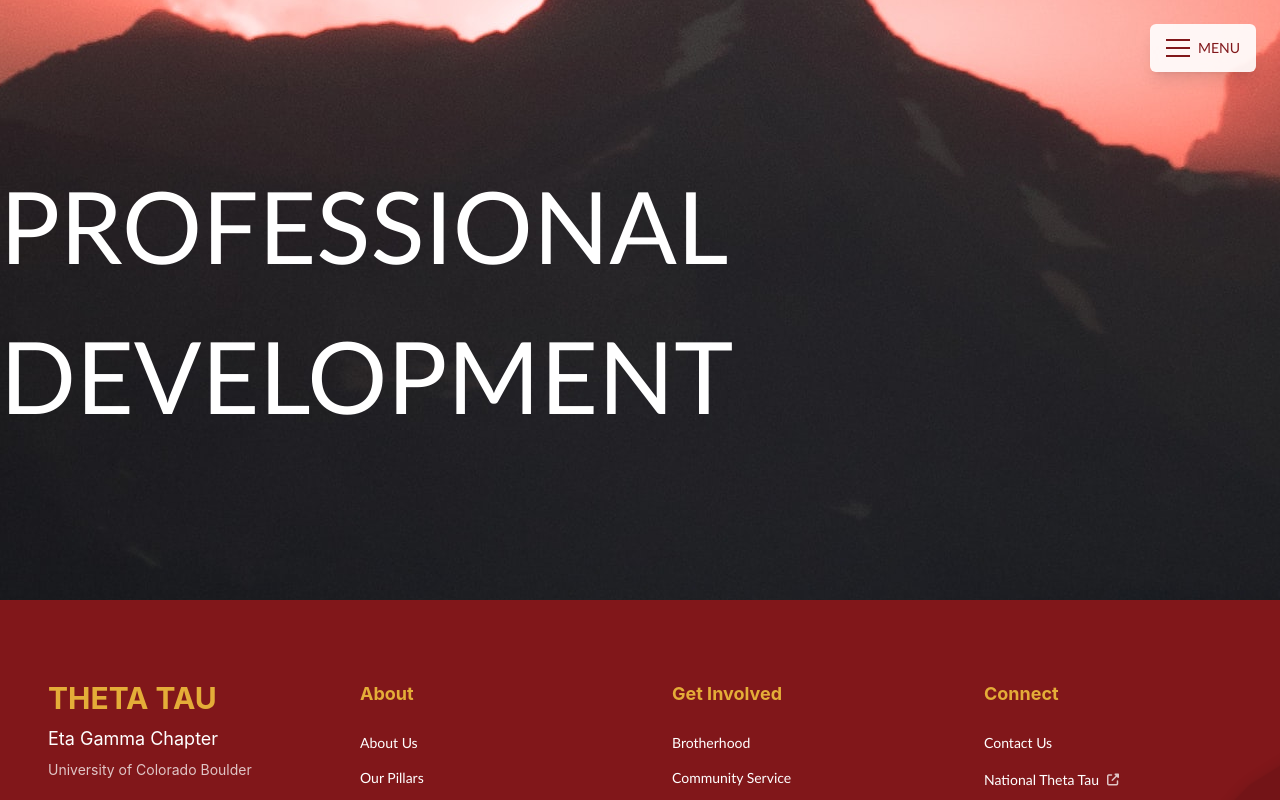
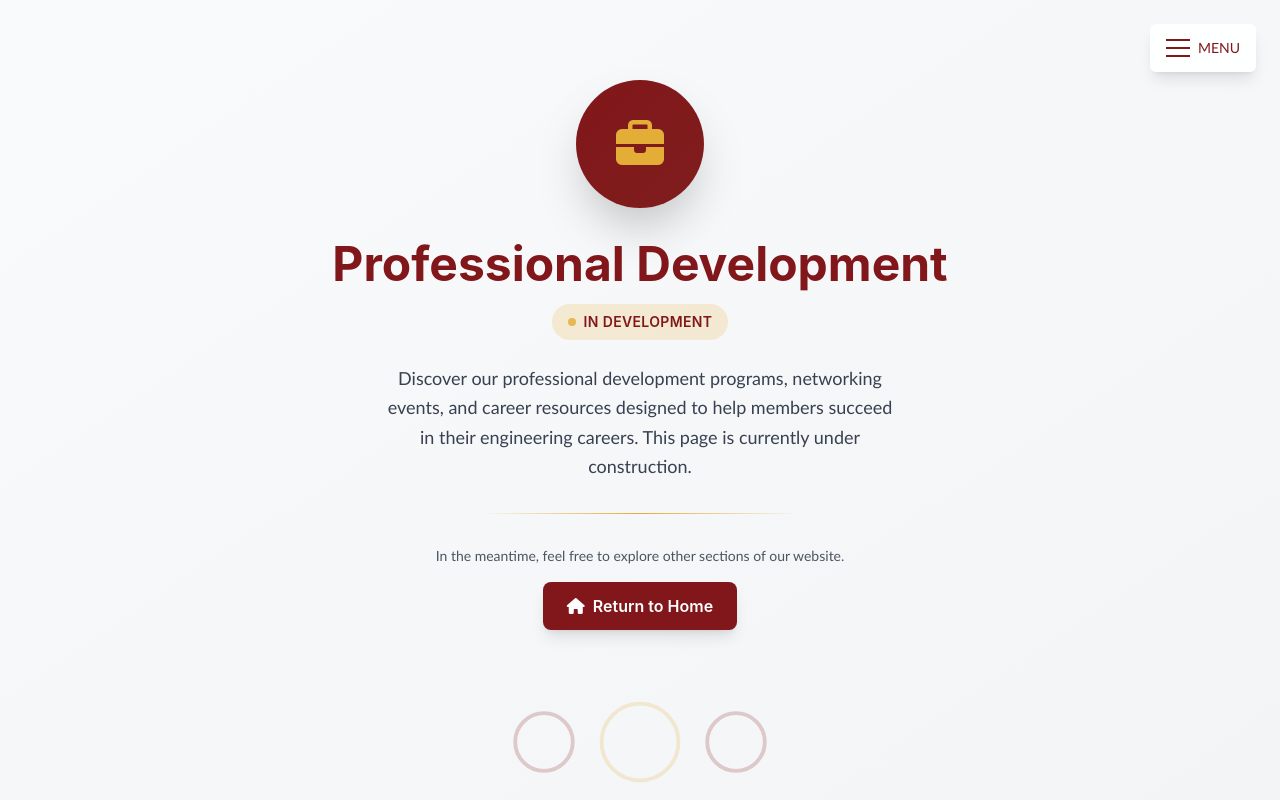
Before and after one commit to BoulderThetaTau/TT_Website, a React (Create React App) app: page /prof-dev in a window 1280 px wide. Shown: the top 800 px of the page. Built offline with nearby package versions, Linux system fonts and the light colour scheme; a web font is replaced by a local one.

Commit message:
Updated members card, + cleaned up pages

```diff
--- a/src/App.tsx
+++ b/src/App.tsx
@@ -6,6 +6,9 @@ import { Footer } from './Components/layout/Footer';
 import { Home } from './Pages/Home';
 import { About } from './Pages/About';
 import { Members } from './Pages/Members';
+import { Brotherhood } from './Pages/Brotherhood';
+import { CommunityService } from './Pages/CommunityService';
+import { ProfessionalDevelopment } from './Pages/ProfessionalDevelopment';
 
 // Import Tailwind output
 import './output.css';
@@ -14,10 +17,6 @@ import '@fortawesome/fontawesome-free/css/all.min.css';
 
 // Old page imports - will be replaced with TypeScript versions
 import Contact from './Components/pages/Contact';
-import SignUp from './Components/pages/SignUp';
-import Brotherhood from './Components/pages/Brotherhood';
-import CommServ from './Components/pages/CommServe';
-import ProfDef from './Components/pages/ProfDef';
 import Rush from './Components/pages/Rush';
 
 /**
@@ -37,9 +36,8 @@ const App: React.FC = () => {
         <Route path="/members" element={<Members />} />
         <Route path="/brotherhood" element={<Brotherhood />} />
         <Route path="/contact" element={<Contact />} />
-        <Route path="/comm-serve" element={<CommServ />} />
-        <Route path="/prof-dev" element={<ProfDef />} />
-        <Route path="/sign-up" element={<SignUp />} />
+        <Route path="/comm-serve" element={<CommunityService />} />
+        <Route path="/prof-dev" element={<ProfessionalDevelopment />} />
         <Route path="/rush" element={<Rush />} />
         {/* Legacy route - redirect /merc to /members */}
         <Route path="/merc" element={<Members />} />
--- /dev/null
+++ b/src/Components/common/InDevelopment.tsx
@@ -0,0 +1,104 @@
+import React from 'react';
+
+/**
+ * InDevelopment Component
+ *
+ * Placeholder page for sections under construction.
+ * Displays a professional "coming soon" message.
+ */
+interface InDevelopmentProps {
+  pageName: string;
+  description?: string;
+  icon?: string;
+}
+
+export const InDevelopment: React.FC<InDevelopmentProps> = ({
+  pageName,
+  description = 'This page is currently under construction. Check back soon!',
+  icon = 'fas fa-tools',
+}) => {
+  return (
+    <main className="w-full min-h-screen bg-gradient-to-br from-gray-50 to-gray-100 flex items-center justify-center px-6 py-20">
+      <div className="max-w-2xl w-full text-center">
+        {/* Icon */}
+        <div className="mb-8 flex justify-center">
+          <div className="w-32 h-32 rounded-full bg-gradient-to-br from-thetaTauRed to-red-900 flex items-center justify-center shadow-2xl">
+            <i className={`${icon} text-5xl text-thetaTauGold`} />
+          </div>
+        </div>
+
+        {/* Title */}
+        <h1 className="font-primary font-bold text-4xl md:text-5xl text-thetaTauRed mb-4">
+          {pageName}
+        </h1>
+
+        {/* Status Badge */}
+        <div className="inline-flex items-center gap-2 px-4 py-2 bg-thetaTauGold bg-opacity-20 rounded-full mb-6">
+          <div className="w-2 h-2 bg-thetaTauGold rounded-full animate-pulse" />
+          <span className="font-primary font-semibold text-sm text-thetaTauRed uppercase tracking-wide">
+            In Development
+          </span>
+        </div>
+
+        {/* Description */}
+        <p className="text-gray-700 text-lg leading-relaxed mb-8 max-w-lg mx-auto">
+          {description}
+        </p>
+
+        {/* Decorative Line */}
+        <div className="flex items-center justify-center gap-4 mb-8">
+          <div className="h-px bg-gradient-to-r from-transparent via-thetaTauGold to-transparent w-full max-w-xs" />
+        </div>
+
+        {/* Call to Action */}
+        <div className="space-y-4">
+          <p className="text-gray-600 text-sm">
+            In the meantime, feel free to explore other sections of our website.
+          </p>
+          <a
+            href="/"
+            className="inline-flex items-center gap-2 px-6 py-3 bg-thetaTauRed hover:bg-red-900 text-white font-primary font-semibold rounded-lg transition-all duration-300 hover:scale-105 shadow-lg hover:shadow-xl focus:outline-none focus:ring-2 focus:ring-thetaTauGold focus:ring-offset-2"
+          >
+            <i className="fas fa-home" />
+            Return to Home
+          </a>
+        </div>
+
+        {/* Decorative Gears */}
+        <div className="mt-16 opacity-20">
+          <svg
+            className="w-full h-24"
+            viewBox="0 0 200 50"
+            fill="none"
+            xmlns="http://www.w3.org/2000/svg"
+          >
+            <circle
+              cx="50"
+              cy="25"
+              r="15"
+              stroke="currentColor"
+              strokeWidth="2"
+              className="text-thetaTauRed"
+            />
+            <circle
+              cx="100"
+              cy="25"
+              r="20"
+              stroke="currentColor"
+              strokeWidth="2"
+              className="text-thetaTauGold"
+            />
+            <circle
+              cx="150"
+              cy="25"
+              r="15"
+              stroke="currentColor"
+              strokeWidth="2"
+              className="text-thetaTauRed"
+            />
+          </svg>
+        </div>
+      </div>
+    </main>
+  );
+};
--- a/src/Components/layout/Footer.tsx
+++ b/src/Components/layout/Footer.tsx
@@ -52,7 +52,6 @@ export const Footer: React.FC = () => {
         { label: 'Brotherhood', path: '/brotherhood' },
         { label: 'Community Service', path: '/comm-serve' },
         { label: 'Professional Development', path: '/prof-dev' },
-        { label: 'Sign Up', path: '/sign-up' },
       ],
     },
     {
--- a/src/Components/members/MemberModal.tsx
+++ b/src/Components/members/MemberModal.tsx
@@ -141,8 +141,11 @@ export const MemberModal: React.FC<MemberModalProps> = ({ member, isOpen, onClos
                 {member.major && (
                   <InfoItem icon="fas fa-graduation-cap" label="Major" value={member.major} />
                 )}
-                {member.year && (
-                  <InfoItem icon="fas fa-calendar" label="Year" value={member.year} />
+                {member.hometown && (
+                  <InfoItem icon="fas fa-map-marker-alt" label="Hometown" value={member.hometown} />
+                )}
+                {member.roleNumber && (
+                  <InfoItem icon="fas fa-id-badge" label="Role Number" value={member.roleNumber} />
                 )}
                 {member.graduationYear && (
                   <InfoItem
@@ -150,9 +153,6 @@ export const MemberModal: React.FC<MemberModalProps> = ({ member, isOpen, onClos
                     label="Graduation"
                     value={member.graduationYear.toString()}
                   />
-                )}
-                {member.hometown && (
-                  <InfoItem icon="fas fa-map-marker-alt" label="Hometown" value={member.hometown} />
                 )}
               </div>
 
@@ -166,6 +166,19 @@ export const MemberModal: React.FC<MemberModalProps> = ({ member, isOpen, onClos
                   <p className="text-gray-700 text-base leading-relaxed">
                     {member.bio}
                   </p>
+
+                  {/* Member Signature */}
+                  {member.roleNumber && (
+                    <div className="mt-6 pt-4 border-t border-gray-200">
+                      <p className="text-gray-600 italic text-base leading-relaxed font-serif">
+                        In H&T,
+                        <br />
+                        {member.firstName} {member.lastName}
+                        <br />
+                        ΗΓ {member.roleNumber}
+                      </p>
+                    </div>
+                  )}
                 </div>
               )}
 
--- /dev/null
+++ b/src/Pages/Brotherhood.tsx
@@ -0,0 +1,18 @@
+import React from 'react';
+import { InDevelopment } from '../Components/common/InDevelopment';
+
+/**
+ * Brotherhood Page
+ *
+ * Page showcasing brotherhood events, bonding activities, and chapter culture.
+ * Currently under development.
+ */
+export const Brotherhood: React.FC = () => {
+  return (
+    <InDevelopment
+      pageName="Brotherhood"
+      description="Explore our brotherhood events, bonding activities, and the strong bonds that make Theta Tau a lifelong community. This page is currently under construction."
+      icon="fas fa-users"
+    />
+  );
+};
--- /dev/null
+++ b/src/Pages/CommunityService.tsx
@@ -0,0 +1,18 @@
+import React from 'react';
+import { InDevelopment } from '../Components/common/InDevelopment';
+
+/**
+ * Community Service Page
+ *
+ * Page showcasing community service initiatives and outreach programs.
+ * Currently under development.
+ */
+export const CommunityService: React.FC = () => {
+  return (
+    <InDevelopment
+      pageName="Community Service"
+      description="Learn about our commitment to serving the community through various service projects and outreach initiatives. This page is currently under construction."
+      icon="fas fa-hands-helping"
+    />
+  );
+};
--- /dev/null
+++ b/src/Pages/ProfessionalDevelopment.tsx
@@ -0,0 +1,18 @@
+import React from 'react';
+import { InDevelopment } from '../Components/common/InDevelopment';
+
+/**
+ * Professional Development Page
+ *
+ * Page showcasing professional development programs, workshops, and career resources.
+ * Currently under development.
+ */
+export const ProfessionalDevelopment: React.FC = () => {
+  return (
+    <InDevelopment
+      pageName="Professional Development"
+      description="Discover our professional development programs, networking events, and career resources designed to help members succeed in their engineering careers. This page is currently under construction."
+      icon="fas fa-briefcase"
+    />
+  );
+};
--- a/src/constants/navigation.ts
+++ b/src/constants/navigation.ts
@@ -24,7 +24,6 @@ export const ROUTES = {
   MEMBERS: '/members',
   MERC: '/merc', // Legacy route - redirects to /members
   RUSH: '/rush',
-  SIGN_UP: '/sign-up',
 } as const;
 
 // Navigation items for header/navbar
--- a/src/types/member.ts
+++ b/src/types/member.ts
@@ -47,6 +47,7 @@ export interface Member {
   email?: string;
   headshot?: string; // Path to headshot image (2:3 ratio)
   isLeadership?: boolean; // Whether to show in leadership section
+  roleNumber?: string; // Member's role/badge number (e.g., "460", "ΗΓ 460")
 }
 
 export interface MemberSection {
```
Also changed, not shown: src/data/members.ts (+10 -7 lines), 12 other files (tests, documents, lock files or other folders).
